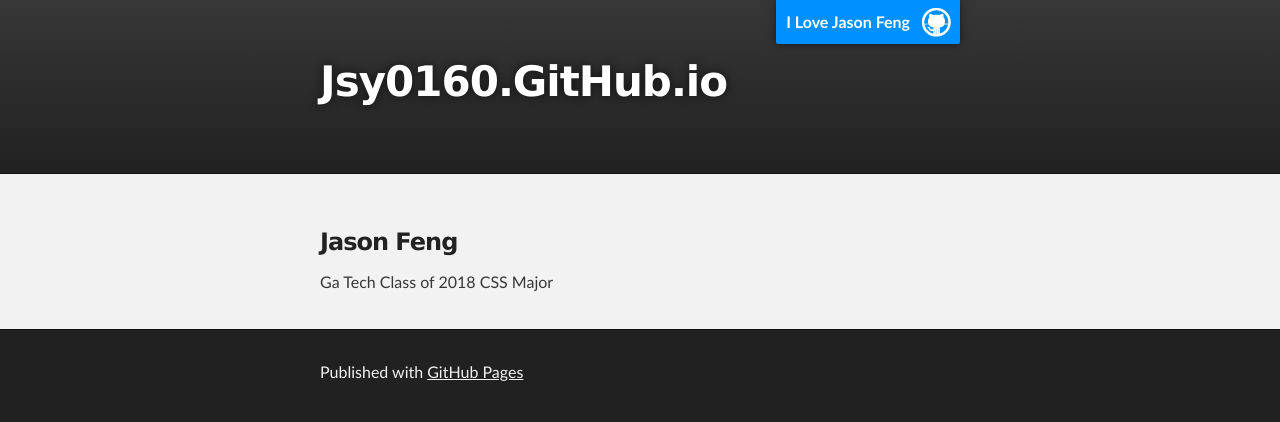
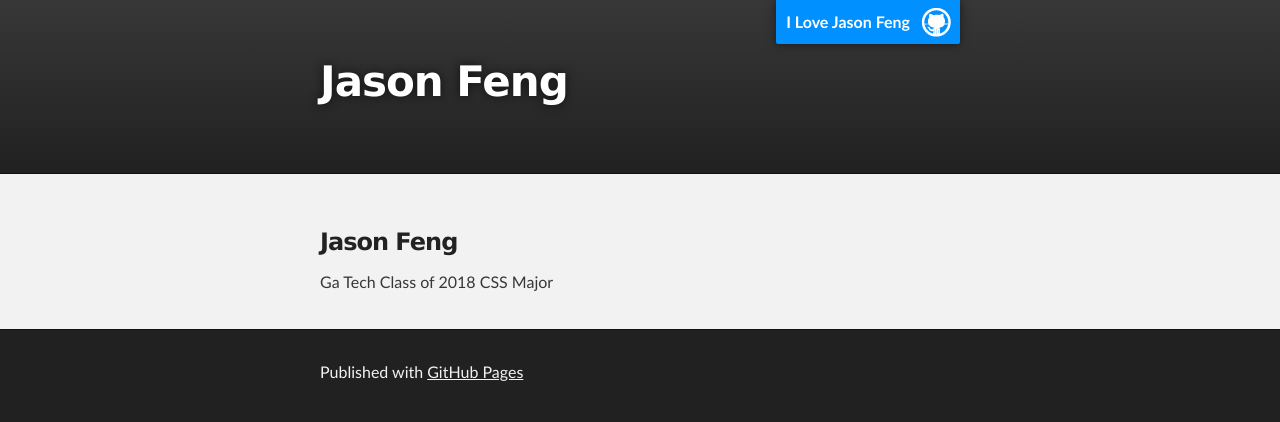
Before and after one commit to jsy0160/jsy0160.github.io, a plain HTML site: page index.html in a window 1280 px wide. Drawn offline with Linux system fonts and the light colour scheme.

Commit message:
Update index.html

```diff
--- a/index.html
+++ b/index.html
@@ -18,7 +18,7 @@
         <header class="inner">
           <a id="forkme_banner" href="https://github.com/jsy0160">I Love Jason Feng</a>
 
-          <h1 id="project_title">Jsy0160.GitHub.io</h1>
+          <h1 id="project_title">Jason Feng</h1>
           <h2 id="project_tagline"></h2>
 
         </header>
```
